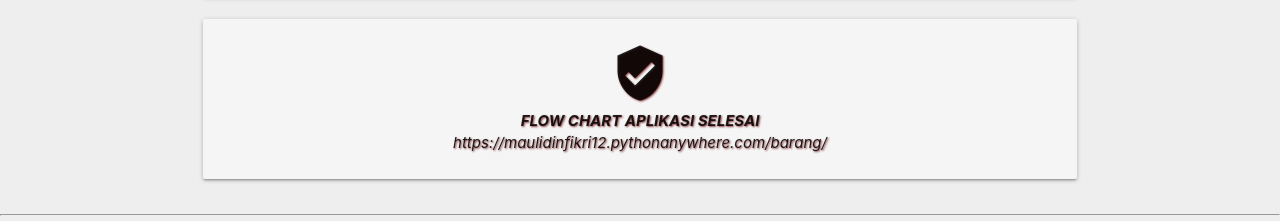
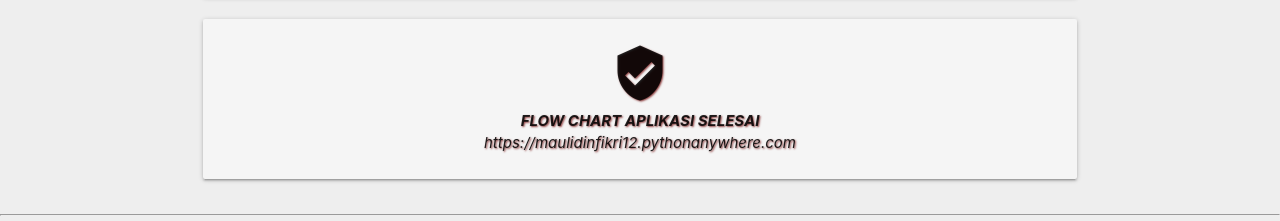
Before and after one commit to maulidinfikri/sempro, a plain HTML site: page index.html in a window 1280 px wide. Shown: the part 8344-8565 px from the top of the page. Drawn offline with Linux system fonts and the light colour scheme.

Commit message:
Update index.html

```diff
--- a/index.html
+++ b/index.html
@@ -405,7 +405,7 @@
               <div class="card-panel center grey lighten-4">
                 <i class="material-icons medium">verified_user</i><br>
                 <i><b>FLOW CHART APLIKASI SELESAI</i></b><br>
-                <span>https://maulidinfikri12.pythonanywhere.com/barang/</span>
+                <span>https://maulidinfikri12.pythonanywhere.com</span>
               </div>
             </div>
           </div>
```
